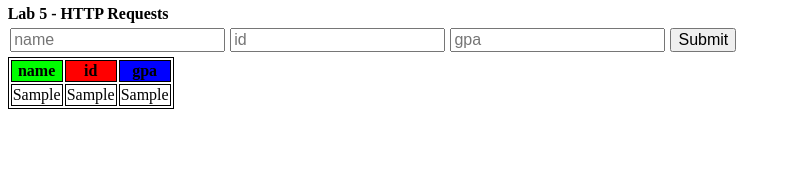
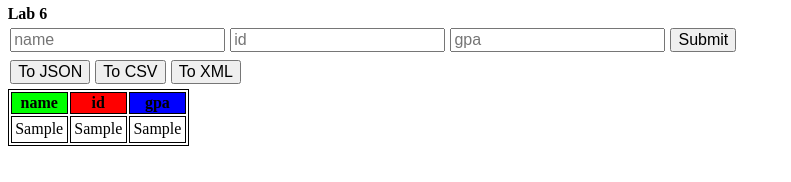
Before and after one commit to KK-student/w24-csci2020u-lab06-assignment-KK-student, a website: page client/index.html in a window 1280 px wide. Both pictures are taken after typing "Sample", "Sample", "Sample" into the empty fields and a click on the button "Submit". Shown: the whole page, without its empty margins (0-791 px from the left). Drawn offline with Linux system fonts and the light colour scheme; no server answers.

Commit message:
Some more changes.

```diff
--- a/client/index.html
+++ b/client/index.html
@@ -2,18 +2,23 @@
 <html lang="en">
   <head>
     <meta charset="UTF-8" />
-    <title>Lab 4 - HTML</title>
+    <title>Lab 6</title>
 		<link rel="stylesheet" href="./css/style.css">
   </head>
   <body>
     <script src="./js/main.js" defer></script>
-    <h1>Lab 5 - HTTP Requests</h1>
+    <h1>Lab 6</h1>
     <div class="row">
       <input id="name" placeholder="name">
       <input id="id" placeholder="id">
       <input id="gpa" placeholder="gpa">
       <button id="submit" type="button" onclick="add_record()">Submit</button>
     </div>
+		<div class="row">
+			<button id="to_json" type="button" onclick="postTableToServerAsJson()">To JSON</button>
+			<button id="to_csv" type="button">To CSV</button>
+			<button id="to_xml" type="button">To XML</button>
+		</div>
     <table id="chart">
       <thead>
         <tr>
--- a/client/js/main.js
+++ b/client/js/main.js
@@ -42,7 +42,10 @@ function loadDataAsTable(response) {
 	}
 }
 
-let jsonDataUrl = "http://localhost:8080/lab5/api/students/json";
+let protocol = "http://";
+let domain = "localhost:8080/";
+let contextRoot = "lab6/";
+let jsonDataUrl = protocol + domain + contextRoot + "api/students/json";
 
 function add_record() {
 	// Get the values:
@@ -61,15 +64,15 @@ function add_record() {
 	table.appendChild(newRow);
 	//Name:
 	let nameCell = document.createElement("td");
-	nameCell.innerHTML = name;
+	nameCell.innerHTML = "<p>" + name + "</p>";
 	newRow.appendChild(nameCell);
 	//ID:
 	let idCell = document.createElement("td");
-	idCell.innerHTML = id;
+	idCell.innerHTML = "<p>" + id + "</p>";
 	newRow.appendChild(idCell);
 	//GPA:
 	let gpaCell = document.createElement("td");
-	gpaCell.innerHTML = gpa;
+	gpaCell.innerHTML = "<p>" + gpa + "</p>";
 	newRow.appendChild(gpaCell);
 
 	//Reset values:
@@ -78,6 +81,52 @@ function add_record() {
 	document.getElementById("gpa").value = "";
 }
 
+let formatDataUrl = protocol + domain + contextRoot + "api/format/";
+function postTableToServerAsJson() {
+	let endpoint = "json";
+	let contentType = "application/json";
+	let url = formatDataUrl + endpoint;
+	const payload = document.getElementById("chart").innerHTML;
+	console.log(payload);
+
+	//Create a request to server.
+	const request = new XMLHttpRequest();
+	request.open("POST", url);
+	request.setRequestHeader("Content-Type", "text/html"); // setting the sending content-type
+	request.setRequestHeader("Accept", contentType); // setting the receiving content-type
+
+	//On response handler:
+	request.onload = () => {
+		if (request.status !== 200) {
+			console.error("Something went wrong went contacting the server. Got response: ");
+			console.error(request);
+			return
+		}
+		console.log("Received from the server: ", request.responseText) // this contains the received payload
+		/**
+		* this is how to programmatically download something in javascript.
+		* 1. create an invisible anchor tag
+		* 2. set the href attribute (contains file data)
+		* 3. set the download attribute (contains the file name)
+		* 4. click it
+		*/
+		var element = document.createElement('a');
+		element.setAttribute('href', `data:${contentType};charset=utf-8,` + encodeURIComponent(request.responseText));
+		element.setAttribute('download', `students.${endpoint}`);
+		element.click();
+	}
+
+	//Send request.
+	request.send(payload);
+}
+
 (function () {
+	console.log(jsonDataUrl);
+	fetch(protocol + domain + contextRoot + "api/format/test", {
+		method: 'GET',
+		headers: {
+			'Accept': 'text/plain'
+		}
+	}).then(response => console.log(response));
 	getStudentDataFromServer(jsonDataUrl);
 })();
```
Also changed, not shown: 1 other file.
